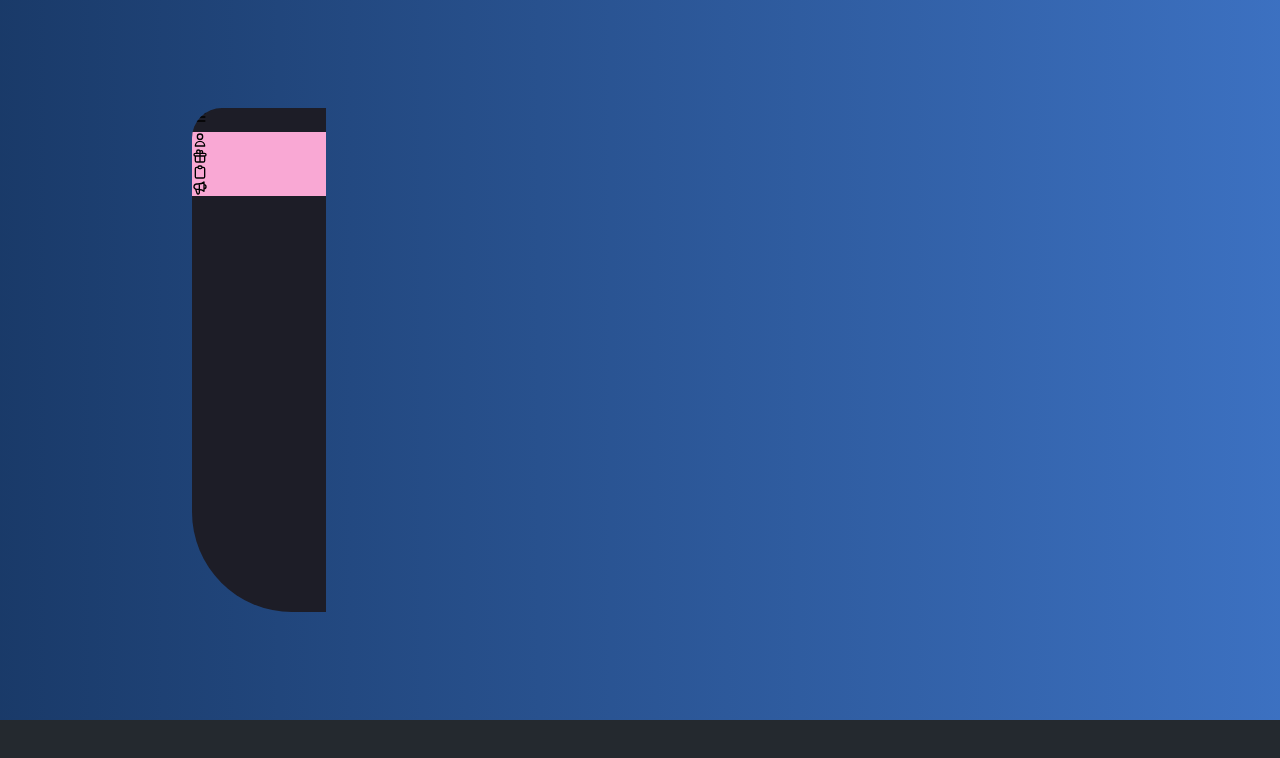
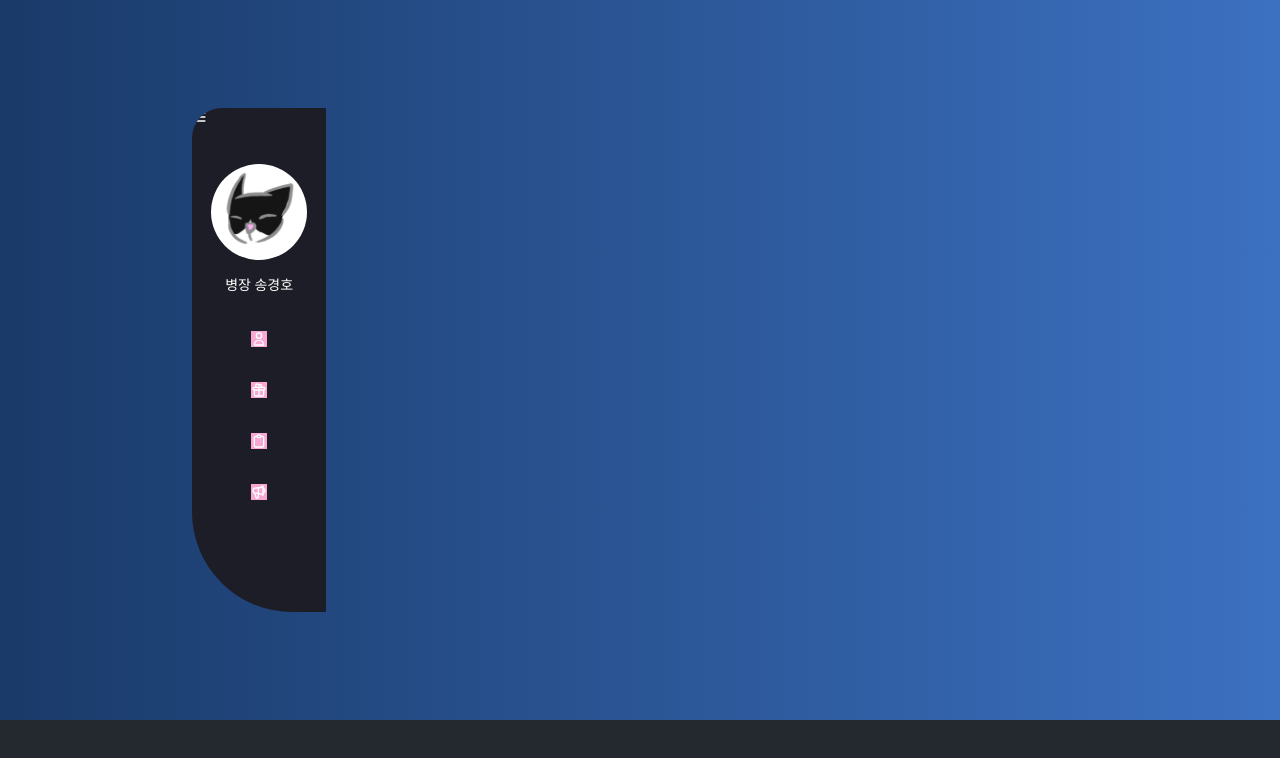
Before and after one commit to osamhack2022/WEB_Own-Nuri_Danuri, a React (Create React App) app in the folder web_fe/: page /dashboard in a window 1280 px wide. Shown: the top 758 px of the page. Built offline with nearby package versions, Linux system fonts and the light colour scheme; a web font is replaced by a local one.

Commit message:
10/14 publishing #3

```diff
--- a/web_fe/src/Components/Profile/Profile.tsx
+++ b/web_fe/src/Components/Profile/Profile.tsx
@@ -1,9 +1,15 @@
 import * as React from 'react';
+import profile from '../../images/profile-tmp.png';
 
-const Profile : React.FC = () => {
-    <div className='flex flex-col'>
-
-    </div>
+const Profile: React.FC = () => {
+    return (
+        <div className='flex flex-col text-center'>
+            <div id='ProfileFrame' className='rounded-full bg-white mb-4'>
+                <img src={profile} alt='profile image' />
+            </div>
+            <p>병장 송경호</p>
+        </div>
+    );
 }
 
 export default Profile;
--- a/web_fe/src/Pages/Dashboard/Sidebar/Sidebar.tsx
+++ b/web_fe/src/Pages/Dashboard/Sidebar/Sidebar.tsx
@@ -2,21 +2,22 @@ import * as React from 'react';
 import './SidebarStyle.css'
 import { NavLink } from 'react-router-dom';
 import { HiMenu, HiOutlineUser, HiOutlineGift, HiOutlineClipboard, HiOutlineSpeakerphone } from 'react-icons/hi';
+import Profile from '../../../Components/Profile/Profile';
 
 const Sidebar: React.FC = () => {
     return (
         <div id="SidebarContainer" className='h-full bg-yellow-300'>
-            <button><HiMenu /></button>
+            <button><HiMenu className='text-white'/></button>
 
-            <div className='flex flex-col'>
-                <div id="SideProfile" className='bg-pink-500'>
-
+            <div className='flex flex-col mt-8 h-2/3 justify-between items-center text-white'>
+                <div id="SideProfile" className='w-24 text-sm'>
+                    <Profile/>
                 </div>
 
-                <NavLink className='bg-pink-300' to='/dashboard/userinfo'><HiOutlineUser /></NavLink>
-                <NavLink className='bg-pink-300' to='/dashboard/mostbenefits'><HiOutlineGift /></NavLink>
-                <NavLink className='bg-pink-300' to='/dashboard/benefitlist'><HiOutlineClipboard /></NavLink>
-                <NavLink className='bg-pink-300' to='/dashboard/hosting'><HiOutlineSpeakerphone /></NavLink>
+                <NavLink className='bg-pink-300' to='/dashboard/userinfo'><HiOutlineUser className='text-white'/></NavLink>
+                <NavLink className='bg-pink-300' to='/dashboard/mostbenefits'><HiOutlineGift className='text-white'/></NavLink>
+                <NavLink className='bg-pink-300' to='/dashboard/benefitlist'><HiOutlineClipboard className='text-white'/></NavLink>
+                <NavLink className='bg-pink-300' to='/dashboard/hosting'><HiOutlineSpeakerphone className='text-white'/></NavLink>
             </div>
         </div>
     );
```
